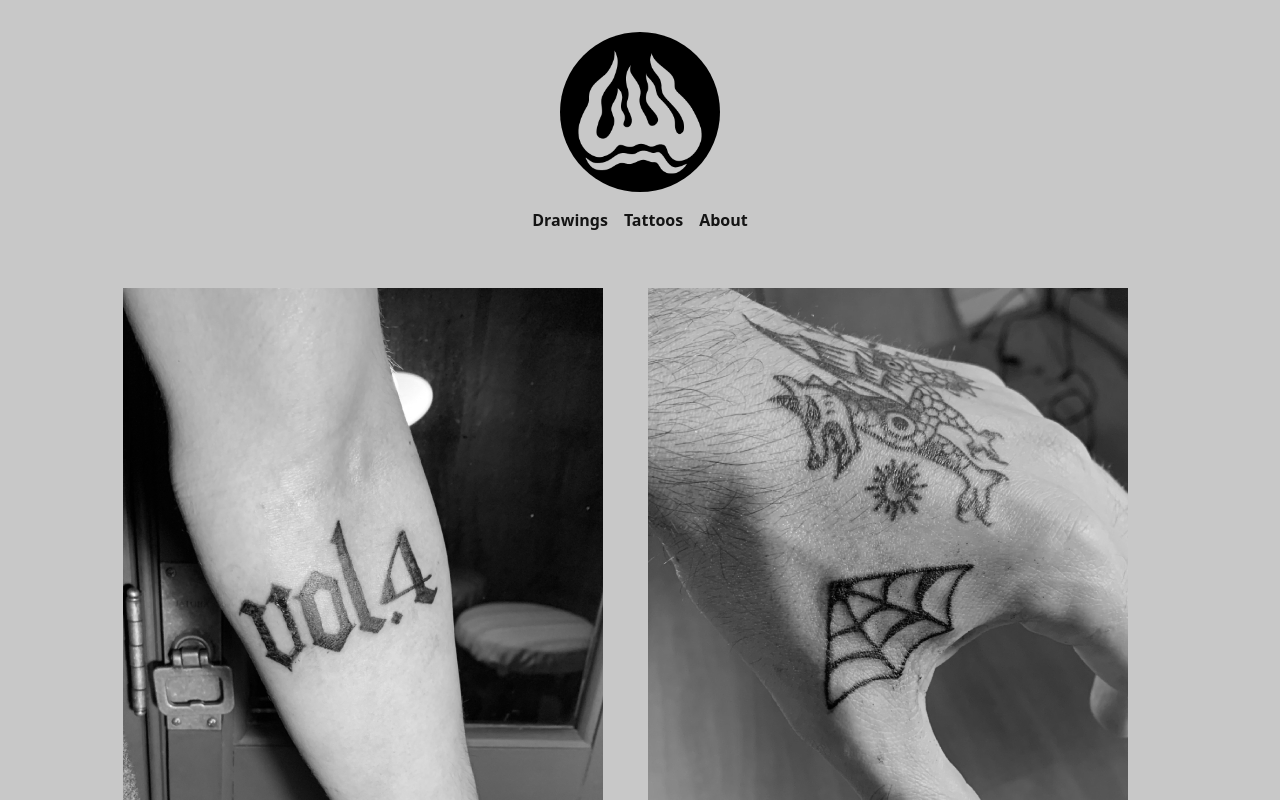
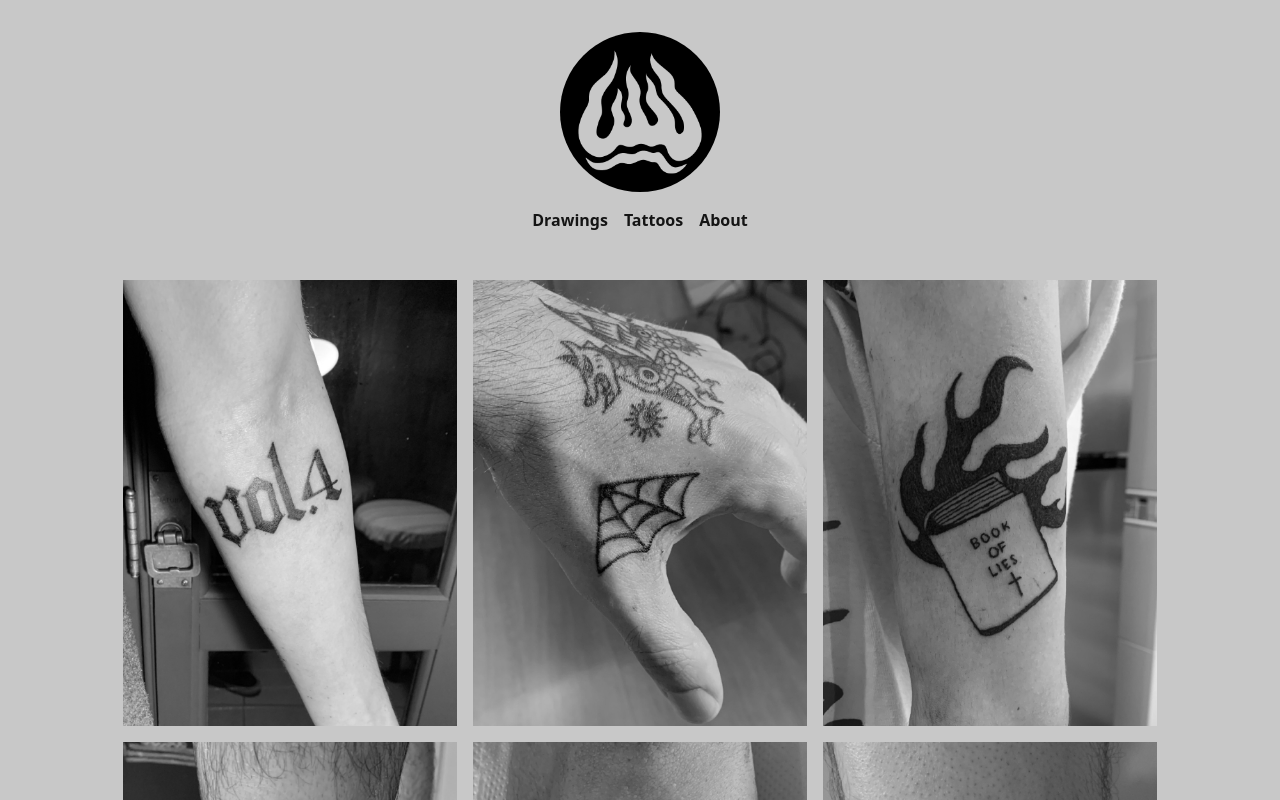
Before and after one commit to mariosanseverino/mariosanseverino.github.io, a Next.js app: page /tattoos in a window 1280 px wide. Shown: the top 800 px of the page. Built offline with nearby package versions, Linux system fonts and the light colour scheme.

Commit message:
fix: /tattoos on lg with decent gap

```diff
--- a/app/components/TattooCard.tsx
+++ b/app/components/TattooCard.tsx
@@ -9,7 +9,7 @@ export default function TattooCard({ name, date }: TattooProps) {
 			<img
 				src={ `/images/tattoos/${nameSpace}.jpg` }
 				alt={ `${nameSpace} tattoo photography, done in ${date}` }
-				className=' grayscale transition duration-500 ease-in-out transform border-solid border-8 border-white hover:grayscale-0'
+				className='grayscale transition duration-500 ease-in-out transform border-solid border-white hover:grayscale-0'
 			/>
 		</picture>
 	);
--- a/app/tattoos/page.tsx
+++ b/app/tattoos/page.tsx
@@ -5,7 +5,7 @@ import { tattooList } from '@/public/images/tattoos/tattooList';
 
 export default function Tattoos() {
 	return (
-		<section className='px-2 py-4 mx-auto w-10/12 grid grid-cols-2 bg-white'>
+		<section className='w-10/12 px-2 py-4 mx-auto grid grid-cols-2 bg-white gap-2 lg:grid-cols-3 lg:px-4 lg:gap-4'>
 			{ tattooList.map(({ name, date }, index) => (
 				<TattooCard
 					key={ index }
```
